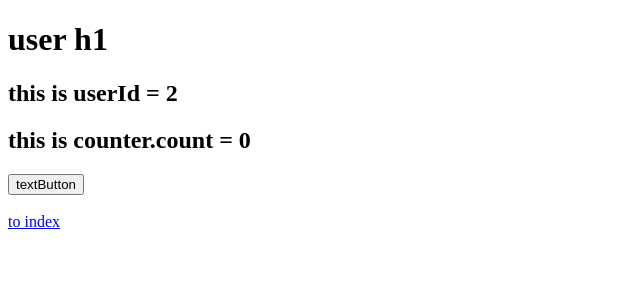
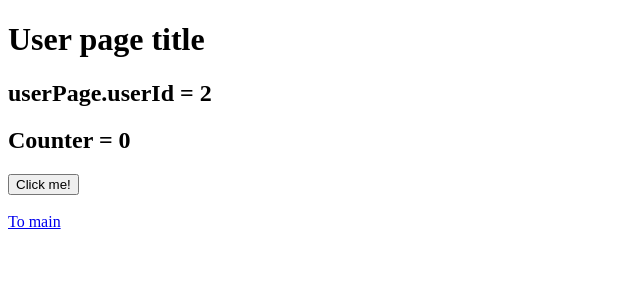
Before and after one commit to vvebdev/nuxtjs, a Nuxt app: page /user/2 in a window 1280 px wide. Shown: the top 300 px of the page, without its empty margins (0-640 px from the left). Built offline with nearby package versions, Linux system fonts and the light colour scheme.

Commit message:
test localize

```diff
--- a/components/ui/button.vue
+++ b/components/ui/button.vue
@@ -1,7 +1,12 @@
 <template>
-  <button>{{ textButton }}</button>
+  <button>{{ text }}</button>
 </template>
 
 <script setup>
-const textButton = 'textButton';
+defineProps({
+  text: {
+    type: String,
+    default: '',
+  },
+});
 </script>
--- a/pages/index.vue
+++ b/pages/index.vue
@@ -1,7 +1,7 @@
 <template>
-  <h1>index h1</h1>
-  <h2>counter.count = {{ counter.count }}</h2>
-  <NuxtLink to="/user/2"> to user </NuxtLink>
+  <h1>{{ $t('mainPage.title') }}</h1>
+  <h2>{{ $t('counter') }} = {{ counter.count }}</h2>
+  <NuxtLink to="/user/2"> {{ $t('mainPage.toUser') }} </NuxtLink>
   <br /><br /><br /><br />
   <select v-model="$i18n.locale">
     <option
--- a/pages/user/[id].vue
+++ b/pages/user/[id].vue
@@ -1,11 +1,11 @@
 <template>
-  <h1>user h1</h1>
-  <h2>this is userId = {{ id }}</h2>
-  <h2>this is counter.count = {{ counter.count }}</h2>
-  <Button @click="counter.increment()" />
+  <h1>{{ $t('userPage.title') }}</h1>
+  <h2>{{ $t('userPage.userId') }} = {{ id }}</h2>
+  <h2>{{ $t('counter') }} = {{ counter.count }}</h2>
+  <Button :text="$t('button')" @click="counter.increment()" />
   <br />
   <br />
-  <NuxtLink to="/"> to index </NuxtLink>
+  <NuxtLink to="/">{{ $t('userPage.toMain') }}</NuxtLink>
 </template>
 
 <script setup>
--- a/plugins/i18n.ts
+++ b/plugins/i18n.ts
@@ -9,9 +9,31 @@ export default defineNuxtPlugin(({ vueApp }) => {
     messages: {
       en: {
         hello: 'Hello, {name}!',
+        counter: 'Counter',
+        button: 'Click me!',
+        mainPage: {
+          title: 'Main page title',
+          toUser: 'To user',
+        },
+        userPage: {
+          title: 'User page title',
+          toMain: 'To main',
+        },
       },
       ru: {
         hello: 'Привет, {name}!',
+        counter: 'Счетчик',
+        button: 'Кликни меня!',
+        mainPage: {
+          title: 'Заголовок главной страницы',
+          userId: 'this is userId',
+          toUser: 'Перейти к юзеру',
+        },
+        userPage: {
+          title: 'Заголовок страницы пользователя',
+          userId: 'Id пользователя',
+          toMain: 'На главную',
+        },
       },
     },
   });
```
Also changed, not shown: 1 other file (tests, documents, lock files or other folders).
